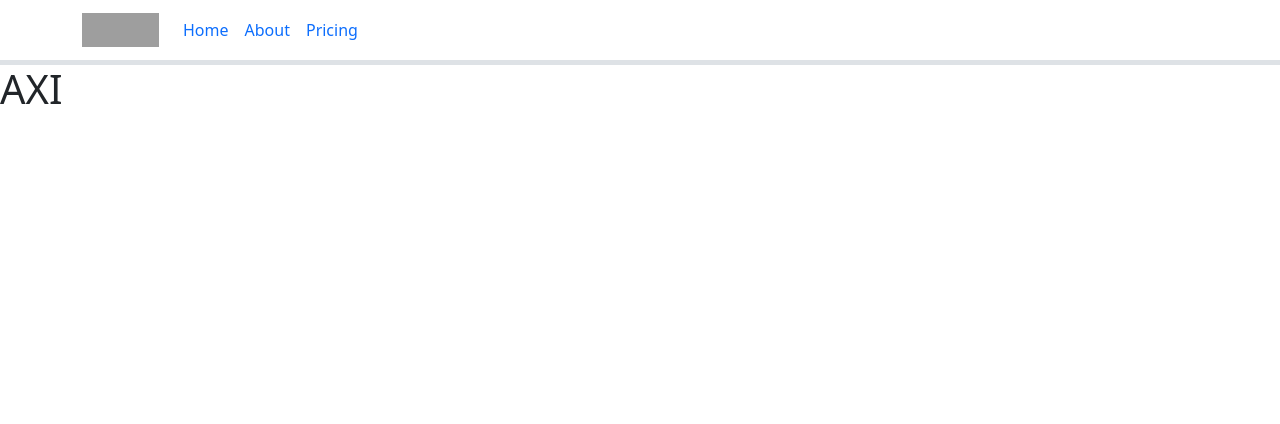
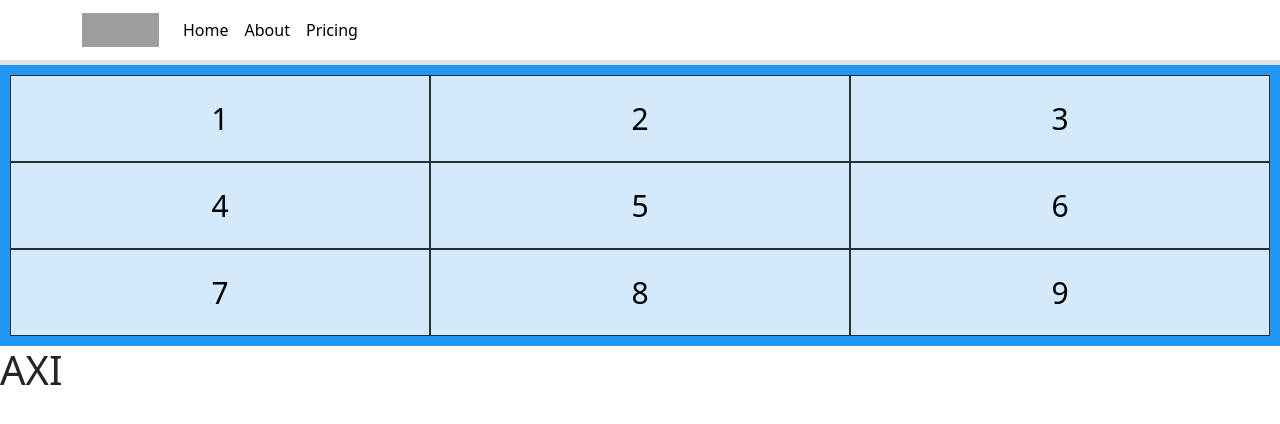
Before and after one commit to JaspervRiel/AxiProgram, a React (Create React App) app in the folder Frontend/axi/: page / in a window 1280 px wide. Shown: the top 424 px of the page. Built offline with nearby package versions, Linux system fonts and the light colour scheme; grey boxes are pictures that could not be loaded.

Commit message:
add grid to home

```diff
--- /dev/null
+++ b/Frontend/axi/src/Components/GridButton.css
@@ -0,0 +1,18 @@
+.grid-container {
+    display: grid;
+    grid-template-columns: auto auto auto;
+    background-color: #2196F3;
+    padding: 10px;
+}
+.grid-item {
+    background-color: rgba(255, 255, 255, 0.8);
+    border: 1px solid rgba(0, 0, 0, 0.8);
+    padding: 20px;
+    font-size: 30px;
+    text-align: center;
+}
+
+a{
+    color: black !important;
+    text-decoration: none !important;
+}
--- /dev/null
+++ b/Frontend/axi/src/Components/GridButton.js
@@ -0,0 +1,19 @@
+import './GridButton.css';
+
+function GridButton() {
+    return (
+        <div class="grid-container">
+            <a href="/About" class="grid-item">1</a>
+            <a href="/About" class="grid-item">2</a>
+            <a href="/About" class="grid-item">3</a>
+            <a href="/About" class="grid-item">4</a>
+            <a href="/About" class="grid-item">5</a>
+            <a href="/About" class="grid-item">6</a>
+            <a href="/About" class="grid-item">7</a>
+            <a href="/About" class="grid-item">8</a>
+            <a href="/About" class="grid-item">9</a>
+        </div>
+  );
+}
+
+export default GridButton;
--- a/Frontend/axi/src/Home.js
+++ b/Frontend/axi/src/Home.js
@@ -1,5 +1,6 @@
 import React, { useState } from "react";
 import Navbar from "./Components/Navbar";
+import GridButton from "./Components/GridButton";
 function Home(){
 
 
@@ -8,7 +9,9 @@ function Home(){
             <div>
                 <Navbar />
             </div>
-
+            <div>
+                <GridButton />
+            </div>
             <h1>AXI</h1>
         </div>
     );
```
